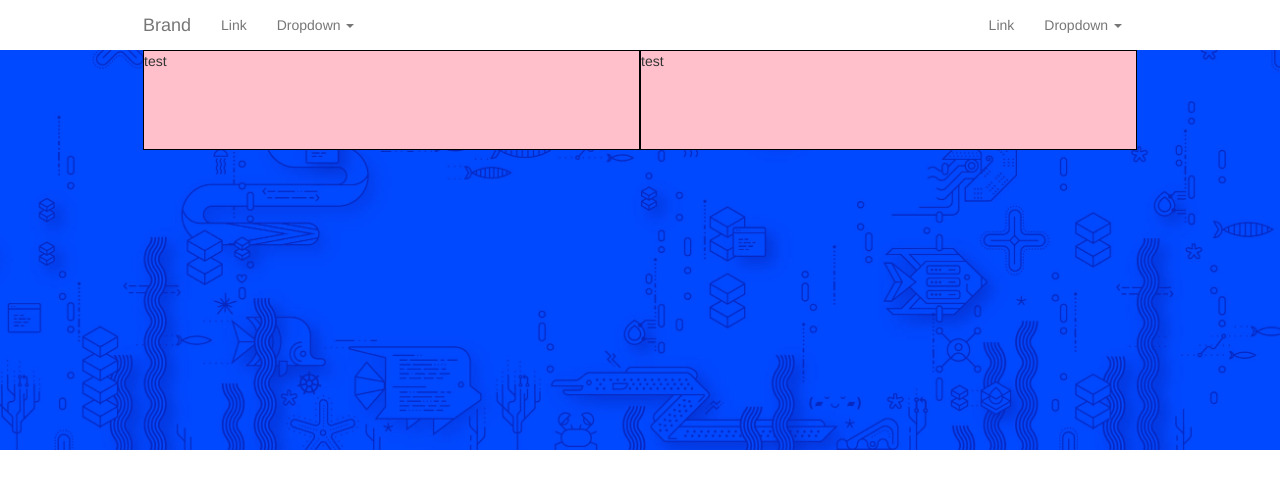
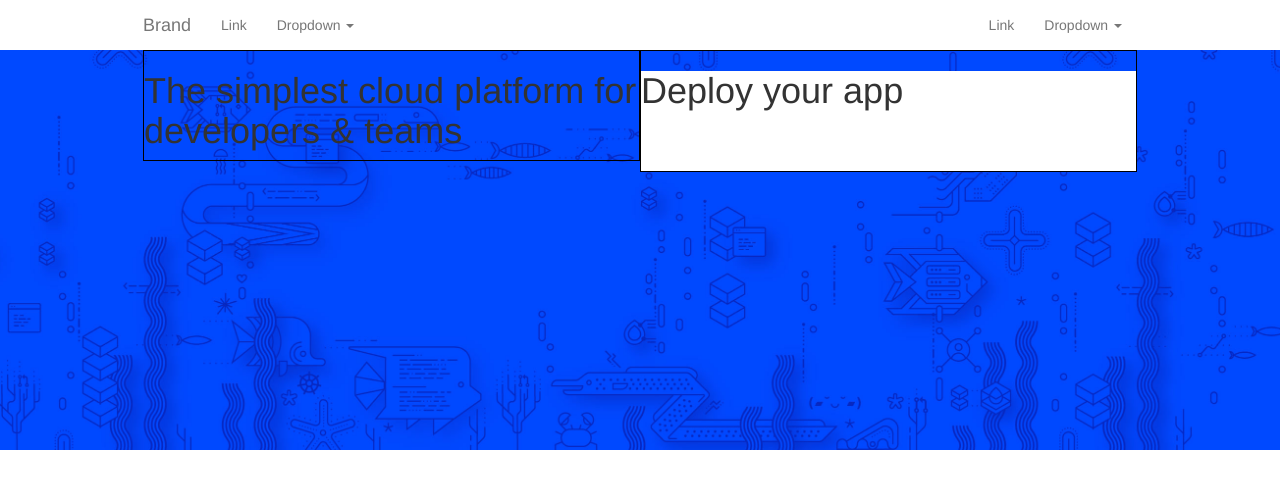
Before and after one commit to nataliavrs/html-css-digitalocean, a plain HTML site: page index.html in a window 1280 px wide. Drawn offline with nearby package versions, Linux system fonts and the light colour scheme.

Commit message:
Testing Bootstrap

```diff
--- a/css/style.css
+++ b/css/style.css
@@ -19,11 +19,11 @@ body {
   /* margin: auto; */
   /* border: solid black 1px; */
   /* margin: auto; */
-  background-color: blue;
+  /* background-color: blue; */
 }
 
 .col-md-12 {
-  height: 100px;
+  /* height: 100px; */
   border: solid black 1px;
 }
 
@@ -32,14 +32,10 @@ body {
 }
 
 .col-md-6 {
-  background-color: pink;
-  height: 100px;
+  /* background-color: pink; */
+  /* height: 100px; */
   border: solid black 1px;
 
-}
-
-.bianco {
-  background-color: white;
 }
 
 
@@ -55,5 +51,9 @@ header.all-width_ {
   height: 400px;
   background-position: bottom;
 
+}
 
+.bianco {
+  background-color: white;
+  height: 100px;
 }
--- a/index.html
+++ b/index.html
@@ -89,11 +89,15 @@
         <div class="row row-no-gutters">
 
           <div class="col-md-6">
-            test
+            <h1>The simplest cloud platform for developers & teams </h1>
           </div>
 
           <div class="col-md-6">
-            test
+
+            <div class="bianco">
+              <h1>Deploy your app</h1>
+            </div>
+
           </div>
 
         </div>
```
